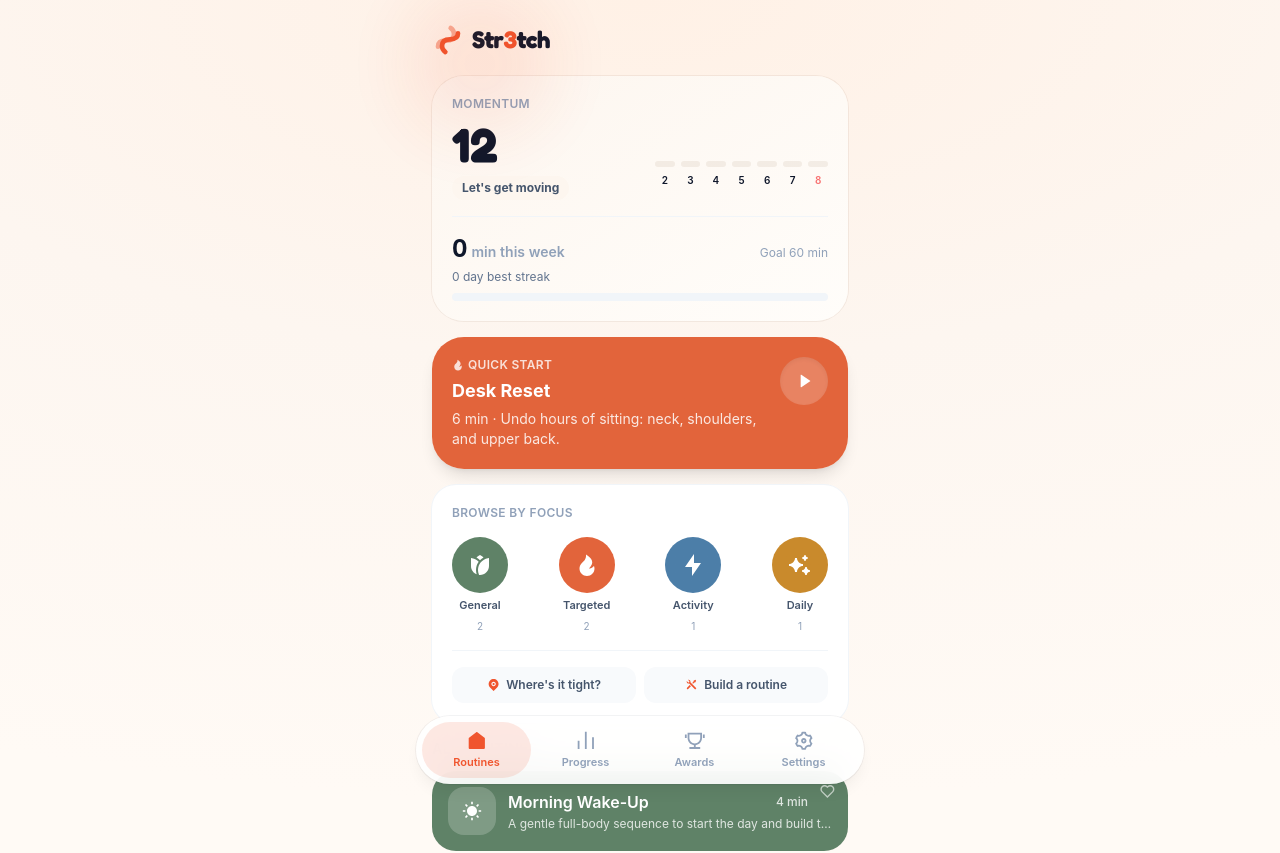
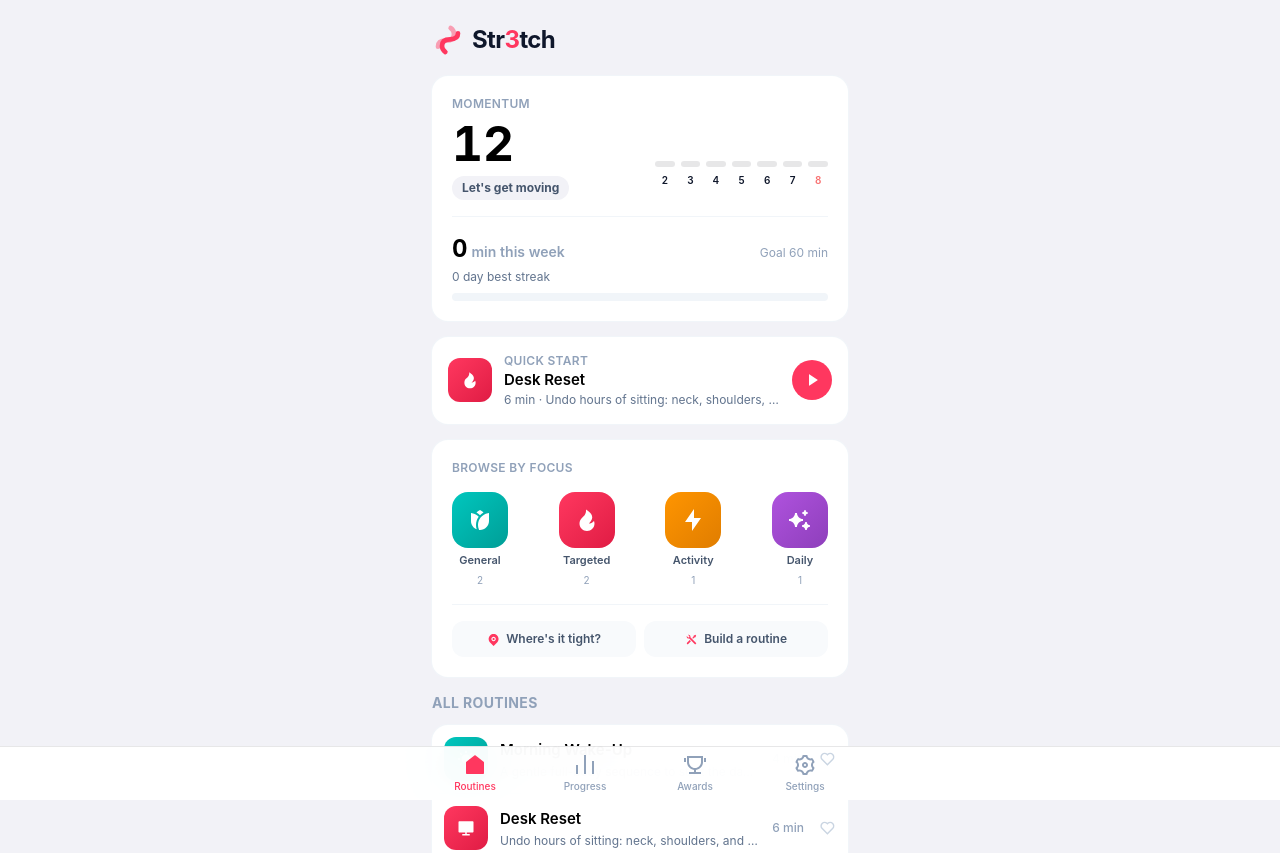
Before and after one commit to Calmingly/Str3tch, a React (Vite) app: page /#/ in a window 1280 px wide. Shown: the top 853 px of the page. Built offline with nearby package versions, Linux system fonts and the light colour scheme.

Commit message:
Restyle with Apple Health inspiration
Flat white/light-gray (true-black dark) surfaces, system font stack,
iOS system-color accents and goal colors, a flush bottom tab bar, and
grouped list rows with small colored icon tiles in place of the
full-bleed gradient cards.

```diff
--- a/index.html
+++ b/index.html
@@ -5,14 +5,8 @@
     <link rel="icon" type="image/svg+xml" href="%BASE_URL%favicon.svg" />
     <link rel="apple-touch-icon" href="%BASE_URL%icons/icon-192.png" />
     <meta name="viewport" content="width=device-width, initial-scale=1.0, viewport-fit=cover" />
-    <meta name="theme-color" content="#fffaf5" />
+    <meta name="theme-color" content="#ffffff" />
     <meta name="description" content="Quick guided stretch routines for daily mobility." />
-    <link rel="preconnect" href="https://fonts.googleapis.com" />
-    <link rel="preconnect" href="https://fonts.gstatic.com" crossorigin />
-    <link
-      href="https://fonts.googleapis.com/css2?family=Fredoka:wght@500;600;700&display=swap"
-      rel="stylesheet"
-    />
     <title>Str3tch</title>
   </head>
   <body>
--- a/src/components/Layout.tsx
+++ b/src/components/Layout.tsx
@@ -30,7 +30,7 @@ export function Layout() {
       className="min-h-full flex flex-col text-slate-900 transition-colors dark:text-slate-100"
       style={{ background: 'var(--app-bg)' }}
     >
-      <main className="flex-1 overflow-y-auto pb-28">
+      <main className="flex-1 overflow-y-auto pb-24">
         <div className="mx-auto w-full max-w-md px-4 pt-6">
           <AnimatePresence mode="wait">
             <motion.div
@@ -45,42 +45,32 @@ export function Layout() {
           </AnimatePresence>
         </div>
       </main>
-      <nav className="fixed inset-x-4 bottom-4 mx-auto max-w-md rounded-full bg-white/90 shadow-lg shadow-black/5 ring-1 ring-slate-900/5 backdrop-blur-lg dark:bg-white/[0.06] dark:ring-white/10">
-        <div className="flex px-1.5 py-1.5">
+      <nav
+        className="fixed inset-x-0 bottom-0 border-t bg-white/95 pb-[env(safe-area-inset-bottom)] backdrop-blur-xl dark:bg-black/85"
+        style={{ borderColor: 'var(--surface-border)' }}
+      >
+        <div className="mx-auto flex max-w-md px-1">
           {navItems.map(({ to, label, Icon, IconActive }) => (
             <NavLink
               key={to}
               to={to}
               end={to === '/'}
-              className="relative flex-1 flex flex-col items-center gap-0.5 rounded-full py-2 text-[11px] font-semibold text-slate-400 transition-colors"
+              className="flex flex-1 flex-col items-center gap-0.5 py-1.5 text-[10px] font-medium text-slate-400"
               style={({ isActive }) => (isActive ? { color: 'var(--accent)' } : undefined)}
             >
               {({ isActive }) => (
-                <>
-                  {isActive && (
-                    <motion.span
-                      layoutId="nav-pill"
-                      className="absolute inset-0 rounded-full"
-                      style={{ backgroundColor: 'var(--accent-soft)' }}
-                      transition={{ type: 'spring', bounce: 0.25, duration: 0.5 }}
-                    />
-                  )}
-                  <motion.span
-                    whileTap={{ scale: 0.85 }}
-                    className="relative z-10 flex flex-col items-center gap-0.5"
-                  >
+                <motion.span whileTap={{ scale: 0.85 }} className="flex flex-col items-center gap-0.5">
                   <motion.span
                     key={isActive ? 'active' : 'inactive'}
-                      initial={{ scale: 0.5, opacity: 0 }}
+                    initial={{ scale: 0.7, opacity: 0 }}
                     animate={{ scale: 1, opacity: 1 }}
                     transition={{ type: 'spring', bounce: 0.5, duration: 0.4 }}
-                      className="text-lg leading-none"
+                    className="text-xl leading-none"
                   >
                     {isActive ? <IconActive size="1.2em" /> : <Icon size="1.2em" />}
                   </motion.span>
                   <span>{label}</span>
                 </motion.span>
-                </>
               )}
             </NavLink>
           ))}
--- a/src/index.css
+++ b/src/index.css
@@ -4,14 +4,14 @@
 
 :root {
   color-scheme: light;
-  --accent: #f0552e;
-  --accent-soft: #f0552e22;
-  --app-bg: radial-gradient(140% 60% at 50% 0%, #fff1e6 0%, #fdf6f0 45%, #fffaf5 100%);
-  --surface: #fffdfa;
-  --surface-2: #fdf6ef;
-  --surface-border: rgba(120, 72, 40, 0.08);
-  --text-hero: #3d2b23;
-  --font-display: 'Fredoka', ui-rounded, system-ui, sans-serif;
+  --accent: #ff375f;
+  --accent-soft: #ff375f1f;
+  --app-bg: #f2f2f7;
+  --surface: #ffffff;
+  --surface-2: #f2f2f7;
+  --surface-border: rgba(60, 60, 67, 0.12);
+  --text-hero: #000000;
+  --font-display: -apple-system, BlinkMacSystemFont, 'SF Pro Display', system-ui, sans-serif;
 }
 
 .font-display {
@@ -20,17 +20,21 @@
 
 :root.dark {
   color-scheme: dark;
-  --app-bg: radial-gradient(120% 55% at 50% 0%, #3a2436 0%, #26192a 28%, #191320 55%, #100c14 100%);
-  --surface: #211a24;
-  --surface-2: #271f2b;
-  --surface-border: rgba(255, 235, 220, 0.06);
-  --text-hero: #fbf2ec;
+  --app-bg: #000000;
+  --surface: #1c1c1e;
+  --surface-2: #2c2c2e;
+  --surface-border: rgba(255, 255, 255, 0.1);
+  --text-hero: #ffffff;
 }
 
 html,
 body,
 #root {
   height: 100%;
+}
+
+body {
+  font-family: var(--font-display);
 }
 
 html.text-large {
--- a/src/lib/accentThemes.ts
+++ b/src/lib/accentThemes.ts
@@ -6,12 +6,12 @@ export interface AccentTheme {
 }
 
 export const ACCENT_THEMES: AccentTheme[] = [
-  { id: 'sunrise', name: 'Sunrise', hex: '#F0552E', hexSoft: '#F0552E22' },
-  { id: 'gold', name: 'Gold', hex: '#D9932A', hexSoft: '#D9932A22' },
-  { id: 'sage', name: 'Sage', hex: '#4F7358', hexSoft: '#4F735822' },
-  { id: 'rose', name: 'Rose', hex: '#D14C69', hexSoft: '#D14C6922' },
-  { id: 'plum', name: 'Plum', hex: '#7A5CB0', hexSoft: '#7A5CB022' },
-  { id: 'denim', name: 'Denim', hex: '#3E6690', hexSoft: '#3E669022' },
+  { id: 'sunrise', name: 'Red', hex: '#FF375F', hexSoft: '#FF375F1F' },
+  { id: 'gold', name: 'Orange', hex: '#FF9500', hexSoft: '#FF95001F' },
+  { id: 'sage', name: 'Green', hex: '#34C759', hexSoft: '#34C7591F' },
+  { id: 'rose', name: 'Pink', hex: '#FF2D55', hexSoft: '#FF2D551F' },
+  { id: 'plum', name: 'Purple', hex: '#AF52DE', hexSoft: '#AF52DE1F' },
+  { id: 'denim', name: 'Blue', hex: '#007AFF', hexSoft: '#007AFF1F' },
 ];
 
 export const DEFAULT_ACCENT_ID = 'sunrise';
--- a/src/lib/theme.ts
+++ b/src/lib/theme.ts
@@ -14,30 +14,30 @@ export const GOAL_STYLES: Record<Goal, GoalStyle> = {
   'general-mobility': {
     label: 'General mobility',
     icon: RiFlowerFill,
-    gradient: 'from-[#5F8267] to-[#5F8267]',
-    chip: 'bg-[#5F8267]/10 text-[#3f5943] dark:bg-[#5F8267]/25 dark:text-[#a8c2ac]',
-    ring: '#5F8267',
+    gradient: 'from-[#00C7BE] to-[#009E97]',
+    chip: 'bg-[#00C7BE]/10 text-[#007a74] dark:bg-[#00C7BE]/25 dark:text-[#7fe8e2]',
+    ring: '#00C7BE',
   },
   'targeted-relief': {
     label: 'Targeted relief',
     icon: RiFireFill,
-    gradient: 'from-[#E2643B] to-[#E2643B]',
-    chip: 'bg-[#E2643B]/10 text-[#9c3f24] dark:bg-[#E2643B]/25 dark:text-[#f4b39e]',
-    ring: '#E2643B',
+    gradient: 'from-[#FF375F] to-[#E01B44]',
+    chip: 'bg-[#FF375F]/10 text-[#c8123c] dark:bg-[#FF375F]/25 dark:text-[#ff9bb1]',
+    ring: '#FF375F',
   },
   'activity-recovery': {
     label: 'Activity recovery',
     icon: RiFlashlightFill,
-    gradient: 'from-[#4C7EA8] to-[#4C7EA8]',
-    chip: 'bg-[#4C7EA8]/10 text-[#2f4f68] dark:bg-[#4C7EA8]/25 dark:text-[#a9c5db]',
-    ring: '#4C7EA8',
+    gradient: 'from-[#FF9500] to-[#E07D00]',
+    chip: 'bg-[#FF9500]/10 text-[#a35700] dark:bg-[#FF9500]/25 dark:text-[#ffc37e]',
+    ring: '#FF9500',
   },
   'habit-building': {
     label: 'Daily habit',
     icon: RiSparklingFill,
-    gradient: 'from-[#C98A2C] to-[#C98A2C]',
-    chip: 'bg-[#C98A2C]/10 text-[#7a521a] dark:bg-[#C98A2C]/25 dark:text-[#e8c48a]',
-    ring: '#C98A2C',
+    gradient: 'from-[#AF52DE] to-[#8E3FBB]',
+    chip: 'bg-[#AF52DE]/10 text-[#7c2ea8] dark:bg-[#AF52DE]/25 dark:text-[#dcabf3]',
+    ring: '#AF52DE',
   },
 };
 
--- a/src/pages/Home.tsx
+++ b/src/pages/Home.tsx
@@ -28,22 +28,10 @@ import type { Goal } from '../types';
 const WEEKLY_MINUTES_GOAL = 60;
 const PILLAR_GOALS = Object.keys(GOAL_STYLES) as Goal[];
 
-const MOMENTUM_TIER_STYLES: Record<MomentumResult['tier'], { wash: string; ring: string; badge: string }> = {
-  high: {
-    wash: 'from-[#5F8267]/20 to-[var(--surface)] dark:from-[#5F8267]/30 dark:to-[var(--surface)]',
-    ring: 'ring-[#5F8267]/25 dark:ring-[#5F8267]/30',
-    badge: 'bg-[#5F8267] text-white',
-  },
-  mid: {
-    wash: 'from-[#D9932A]/20 to-[var(--surface)] dark:from-[#D9932A]/30 dark:to-[var(--surface)]',
-    ring: 'ring-[#D9932A]/25 dark:ring-[#D9932A]/30',
-    badge: 'bg-[#D9932A] text-white',
-  },
-  low: {
-    wash: 'from-[var(--surface-2)] to-[var(--surface)]',
-    ring: 'ring-[var(--surface-border)]',
-    badge: 'bg-[var(--surface-2)] text-slate-600 dark:text-slate-300',
-  },
+const MOMENTUM_TIER_STYLES: Record<MomentumResult['tier'], { badge: string }> = {
+  high: { badge: 'bg-[#34C759] text-white' },
+  mid: { badge: 'bg-[#FF9500] text-white' },
+  low: { badge: 'bg-[var(--surface-2)] text-slate-600 dark:text-slate-300' },
 };
 
 function minutes(seconds: number) {
@@ -124,30 +112,23 @@ export function Home() {
 
   return (
     <div className="flex flex-col gap-4 pb-2">
-      <header className="relative mb-1 flex flex-col gap-1">
-        <div
-          aria-hidden="true"
-          className="animate-pose-breathe pointer-events-none absolute -left-4 -top-6 h-32 w-32 rounded-full blur-2xl"
-          style={{ background: 'var(--accent-soft)' }}
-        />
+      <header className="mb-1 flex flex-col gap-1">
         <Logo />
         {streak.current > 0 && (
-          <p className="relative flex items-center gap-1 text-sm font-medium text-slate-500 dark:text-slate-400">
+          <p className="flex items-center gap-1 text-sm font-medium text-slate-500 dark:text-slate-400">
             <RiFireFill size="1em" style={{ color: 'var(--accent)' }} />
             {streak.current} day streak
           </p>
         )}
       </header>
 
-      <section
-        className={`rounded-[32px] bg-gradient-to-br p-5 ring-1 ${MOMENTUM_TIER_STYLES[momentum.tier].wash} ${MOMENTUM_TIER_STYLES[momentum.tier].ring}`}
-      >
+      <section className="rounded-2xl bg-white p-5 ring-1 ring-slate-100 dark:bg-[var(--surface)] dark:ring-[var(--surface-border)]">
         <div className="flex items-start justify-between gap-4">
           <div>
             <p className="text-xs font-semibold uppercase tracking-wide text-slate-400">
               Momentum
             </p>
-            <p className="font-display mt-2 text-5xl font-bold tabular-nums text-slate-900 dark:text-[var(--text-hero)]">
+            <p className="mt-2 text-5xl font-bold tabular-nums text-black dark:text-white">
               {animatedScore}
             </p>
             <span
@@ -161,9 +142,9 @@ export function Home() {
           </div>
         </div>
 
-        <div className="mt-4 border-t border-slate-100 pt-4 dark:border-slate-800">
+        <div className="mt-4 border-t border-slate-100 pt-4 dark:border-white/10">
           <div className="flex items-baseline justify-between">
-            <p className="text-2xl font-bold tabular-nums text-slate-900 dark:text-[var(--text-hero)]">
+            <p className="text-2xl font-bold tabular-nums text-black dark:text-white">
               {animatedWeeklyMinutes}
               <span className="ml-1 text-sm font-semibold text-slate-400">min this week</span>
             </p>
@@ -181,28 +162,30 @@ export function Home() {
         </div>
       </section>
 
-      <div className={`rounded-[32px] bg-gradient-to-br p-5 text-white shadow-lg ${suggestedStyle.gradient}`}>
-        <div className="flex items-start justify-between gap-3">
+      <div className="flex items-center gap-3 rounded-2xl bg-white p-4 ring-1 ring-slate-100 dark:bg-[var(--surface)] dark:ring-[var(--surface-border)]">
+        <div
+          className={`flex h-11 w-11 shrink-0 items-center justify-center rounded-[12px] bg-gradient-to-br text-lg text-white ${suggestedStyle.gradient}`}
+        >
+          <suggestedStyle.icon size="1em" />
+        </div>
         <Link to={`/routine/${suggested.id}`} className="min-w-0 flex-1">
-            <p className="flex items-center gap-1 text-xs font-semibold uppercase tracking-wide text-white/80">
-              <suggestedStyle.icon size="1em" /> Quick start
-            </p>
-            <p className="mt-1 text-lg font-bold">{suggested.name}</p>
-            <p className="mt-1 text-sm text-white/85">
+          <p className="text-xs font-semibold uppercase tracking-wide text-slate-400">Quick start</p>
+          <p className="truncate text-[15px] font-semibold text-black dark:text-white">{suggested.name}</p>
+          <p className="truncate text-xs text-slate-500 dark:text-slate-400">
             {minutes(routineDurationSeconds(suggested))} min · {suggested.description}
           </p>
         </Link>
         <Link
           to={`/session/${suggested.id}`}
           aria-label={`Start ${suggested.name} now`}
-            className="flex h-12 w-12 shrink-0 items-center justify-center rounded-full bg-white/20 text-xl shadow-inner transition-transform active:scale-90"
+          className="flex h-10 w-10 shrink-0 items-center justify-center rounded-full text-lg text-white transition-transform active:scale-90"
+          style={{ backgroundColor: 'var(--accent)' }}
         >
           <RiPlayFill size="1em" />
         </Link>
       </div>
-      </div>
 
-      <section className="rounded-3xl bg-white p-5 ring-1 ring-slate-100 dark:bg-[var(--surface)] dark:ring-[var(--surface-border)]">
+      <section className="rounded-2xl bg-white p-5 ring-1 ring-slate-100 dark:bg-[var(--surface)] dark:ring-[var(--surface-border)]">
         <h2 className="mb-4 text-xs font-semibold uppercase tracking-wide text-slate-400">
           Browse by focus
         </h2>
@@ -218,7 +201,7 @@ export function Home() {
                 className="flex flex-col items-center gap-1.5"
               >
                 <span
-                  className={`flex h-14 w-14 items-center justify-center rounded-full bg-gradient-to-br text-2xl text-white transition-transform ${style.gradient} ${
+                  className={`flex h-14 w-14 items-center justify-center rounded-2xl bg-gradient-to-br text-2xl text-white transition-transform ${style.gradient} ${
                     active ? 'scale-110 ring-2 ring-offset-2 ring-offset-white dark:ring-offset-[var(--surface)]' : ''
                   }`}
                   style={active ? ({ '--tw-ring-color': 'var(--accent)' } as CSSProperties) : undefined}
@@ -234,17 +217,17 @@ export function Home() {
           })}
         </div>
 
-        <div className="mt-4 flex gap-2 border-t border-slate-100 pt-4 dark:border-slate-800">
+        <div className="mt-4 flex gap-2 border-t border-slate-100 pt-4 dark:border-white/10">
           <Link
             to="/body-map"
-            className="flex flex-1 items-center justify-center gap-1.5 rounded-xl bg-slate-50 py-2.5 text-xs font-semibold text-slate-600 dark:bg-slate-800 dark:text-slate-300"
+            className="flex flex-1 items-center justify-center gap-1.5 rounded-xl bg-slate-50 py-2.5 text-xs font-semibold text-slate-600 dark:bg-white/5 dark:text-slate-300"
           >
             <RiMapPinFill size="1.1em" style={{ color: 'var(--accent)' }} />
             Where's it tight?
           </Link>
           <Link
             to="/build"
-            className="flex flex-1 items-center justify-center gap-1.5 rounded-xl bg-slate-50 py-2.5 text-xs font-semibold text-slate-600 dark:bg-slate-800 dark:text-slate-300"
+            className="flex flex-1 items-center justify-center gap-1.5 rounded-xl bg-slate-50 py-2.5 text-xs font-semibold text-slate-600 dark:bg-white/5 dark:text-slate-300"
           >
             <RiToolsFill size="1.1em" style={{ color: 'var(--accent)' }} />
             Build a routine
@@ -272,6 +255,8 @@ export function Home() {
             )}
           </AnimatePresence>
         </div>
+        {visibleRoutines.length > 0 && (
+          <div className="overflow-hidden rounded-2xl bg-white ring-1 ring-slate-100 dark:bg-[var(--surface)] dark:ring-[var(--surface-border)]">
             <AnimatePresence mode="popLayout">
               {visibleRoutines.map((routine, i) => {
                 const style = primaryGoalStyle(routine.goal);
@@ -284,41 +269,41 @@ export function Home() {
                     animate={{ opacity: 1, y: 0 }}
                     exit={{ opacity: 0, scale: 0.96 }}
                     transition={{ duration: 0.25, delay: Math.min(i, 6) * 0.04 }}
+                    className="relative border-b border-slate-100 last:border-0 dark:border-white/5"
                   >
-                <div className="relative">
                     <Link
                       to={`/routine/${routine.id}`}
-                    className={`flex items-center gap-3 rounded-[24px] bg-gradient-to-br p-4 text-white transition-transform active:scale-[0.98] ${style.gradient}`}
+                      className="flex items-center gap-3 py-3 pl-3 pr-11 transition-colors active:bg-slate-50 dark:active:bg-white/5"
                     >
-                    <div className="flex h-12 w-12 shrink-0 items-center justify-center rounded-2xl bg-white/20 text-xl">
+                      <div
+                        className={`flex h-11 w-11 shrink-0 items-center justify-center rounded-[12px] bg-gradient-to-br text-lg text-white ${style.gradient}`}
+                      >
                         <Icon size="1em" />
                       </div>
                       <div className="min-w-0 flex-1">
-                      <div className="flex items-center justify-between gap-2 pr-6">
-                        <p className="truncate font-semibold text-white">
+                        <p className="truncate text-[15px] font-semibold text-black dark:text-white">
                           {routine.name}
                           {routine.isCustom && (
-                            <span className="ml-1.5 text-[10px] font-semibold text-white/80">
+                            <span className="ml-1.5 text-[10px] font-semibold text-slate-400">
                               CUSTOM
                             </span>
                           )}
                         </p>
-                        <span className="shrink-0 text-xs font-medium text-white/80">
-                          {minutes(routineDurationSeconds(routine))} min
-                        </span>
-                      </div>
-                      <p className="mt-0.5 truncate text-xs text-white/80">
+                        <p className="mt-0.5 truncate text-xs text-slate-500 dark:text-slate-400">
                           {routine.description}
                         </p>
                       </div>
+                      <span className="shrink-0 text-xs font-medium text-slate-400">
+                        {minutes(routineDurationSeconds(routine))} min
+                      </span>
                     </Link>
                     <button
                       type="button"
                       onClick={() => toggleFavorite(routine.id)}
                       aria-label={isFavorite(routine.id) ? 'Remove from favorites' : 'Add to favorites'}
                       aria-pressed={isFavorite(routine.id)}
-                    className="absolute right-3 top-3 z-10 text-white/60 transition-colors"
-                    style={isFavorite(routine.id) ? { color: '#ffffff' } : undefined}
+                      className="absolute right-3 top-1/2 z-10 -translate-y-1/2 text-slate-300 transition-colors dark:text-slate-600"
+                      style={isFavorite(routine.id) ? { color: 'var(--accent)' } : undefined}
                     >
                       {isFavorite(routine.id) ? (
                         <RiHeartFill size="1.05em" />
@@ -326,11 +311,12 @@ export function Home() {
                         <RiHeartLine size="1.05em" />
                       )}
                     </button>
-                </div>
                   </motion.div>
                 );
               })}
             </AnimatePresence>
+          </div>
+        )}
         {visibleRoutines.length === 0 && (
           <EmptyState
             icon={RiInboxLine}
--- a/src/pages/RoutineDetail.tsx
+++ b/src/pages/RoutineDetail.tsx
@@ -103,20 +103,19 @@ export function RoutineDetail() {
 
   return (
     <div className="flex flex-col gap-5 pb-2">
-      <div
-        className={`-mx-4 -mt-6 rounded-b-[32px] bg-gradient-to-br px-4 pb-6 pt-6 text-white ${style.gradient}`}
-      >
+      <div>
         <div className="flex items-center justify-between">
-          <Link to="/" className="flex items-center gap-1 text-sm text-white/80">
+          <Link to="/" className="flex items-center gap-1 text-sm font-medium text-slate-500 dark:text-slate-400">
             <RiArrowLeftLine size="1em" /> Back
           </Link>
-          <div className="flex items-center gap-3 text-sm text-white/85">
+          <div className="flex items-center gap-3 text-slate-500 dark:text-slate-400">
             <button
               type="button"
               onClick={() => toggleFavorite(routine.id)}
               aria-label={isFavorite(routine.id) ? 'Remove from favorites' : 'Add to favorites'}
               aria-pressed={isFavorite(routine.id)}
               className="text-lg"
+              style={isFavorite(routine.id) ? { color: 'var(--accent)' } : undefined}
             >
               {isFavorite(routine.id) ? (
                 <RiHeartFill size="1em" />
@@ -183,18 +182,20 @@ export function RoutineDetail() {
             </div>
           </div>
         </div>
-        <div className="mt-3 flex items-center gap-3">
-          <div className="flex h-12 w-12 items-center justify-center rounded-2xl bg-white/20 text-2xl">
+        <div className="mt-4 flex items-center gap-3">
+          <div
+            className={`flex h-14 w-14 shrink-0 items-center justify-center rounded-2xl bg-gradient-to-br text-2xl text-white ${style.gradient}`}
+          >
             <Icon size="1em" />
           </div>
           <div>
-            <h1 className="font-display text-xl font-bold">{routine.name}</h1>
-            <p className="text-sm text-white/85">
+            <h1 className="text-xl font-bold text-black dark:text-white">{routine.name}</h1>
+            <p className="text-sm text-slate-500 dark:text-slate-400">
               {steps.length} stretches · about {totalMinutes} min
             </p>
           </div>
         </div>
-        <p className="mt-3 text-sm text-white/90">{routine.description}</p>
+        <p className="mt-3 text-sm text-slate-600 dark:text-slate-300">{routine.description}</p>
       </div>
 
       <div className="flex items-center justify-between rounded-2xl bg-white p-4 ring-1 ring-slate-100 dark:bg-[var(--surface)] dark:ring-[var(--surface-border)]">
@@ -228,11 +229,11 @@ export function RoutineDetail() {
         </div>
       </div>
 
-      <ol className="flex flex-col gap-2">
+      <ol className="overflow-hidden rounded-2xl bg-white ring-1 ring-slate-100 dark:bg-[var(--surface)] dark:ring-[var(--surface-border)]">
         {steps.map((step, i) => (
           <li
             key={`${step.stretch.id}-${step.side}-${i}`}
-            className="flex items-center gap-3 rounded-2xl bg-white px-3 py-2.5 ring-1 ring-slate-100 dark:bg-[var(--surface)] dark:ring-[var(--surface-border)]"
+            className="flex items-center gap-3 border-b border-slate-100 px-3 py-2.5 last:border-0 dark:border-white/5"
           >
             <StretchIllustration stretchId={step.stretch.id} name={step.stretch.name} size={44} />
             <div className="min-w-0 flex-1">
@@ -254,7 +255,8 @@ export function RoutineDetail() {
 
       <Link
         to={`/session/${routine.id}`}
-        className={`rounded-2xl bg-gradient-to-br py-3.5 text-center font-bold text-white shadow-lg ${style.gradient}`}
+        className="rounded-2xl py-3.5 text-center font-bold text-white"
+        style={{ backgroundColor: style.ring }}
       >
         Start routine
       </Link>
--- a/vite.config.ts
+++ b/vite.config.ts
@@ -18,8 +18,8 @@ export default defineConfig({
         name: 'Str3tch',
         short_name: 'Str3tch',
         description: 'Quick guided stretch routines for daily mobility',
-        theme_color: '#fffaf5',
-        background_color: '#fffaf5',
+        theme_color: '#ffffff',
+        background_color: '#ffffff',
         display: 'standalone',
         start_url: base,
         scope: base,
```
Also changed, not shown: src/pages/BodyMap.tsx (+13 -5 lines). Lines whose indentation alone changed are shown as unchanged.
